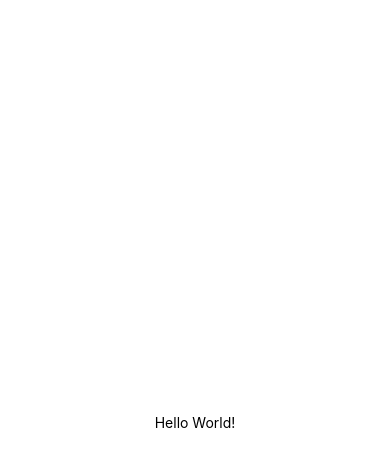
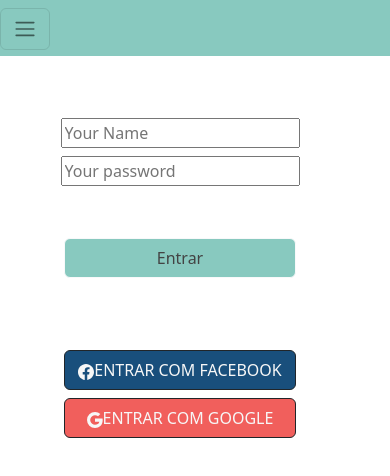
Before and after one commit to lucas-nobrega/meau, a React Native app: screen / in a window 390 px wide. Shown: the top 476 px of the page. Built offline with nearby package versions, Linux system fonts and the light colour scheme.

Commit message:
Primeira tela de login

```diff
--- a/App.js
+++ b/App.js
@@ -1,20 +1,29 @@
-import { StatusBar } from 'expo-status-bar';
+// Impot bootstrap
+import 'bootstrap/dist/css/bootstrap.css';
+
+import { BrowserRouter, Route, Routes } from 'react-router-dom';
 import { StyleSheet, Text, View } from 'react-native';
+
+import Login from './componentes/Login';
+import Home from './componentes/Home';
 
 export default function App() {
   return (
-    <View style={styles.container}>
-      <Text>Hello World!</Text>
-      <StatusBar style="auto" />
-    </View>
+    <BrowserRouter>
+      <View style={styles.container}>
+        <View>
+          <Routes>
+            <Route exact path="/" Component={Home}/>
+            <Route exact path="/login" Component={Login}/>
+          </Routes>
+        </View>
+      </View>
+    </BrowserRouter>
   );
 }
 
 const styles = StyleSheet.create({
   container: {
-    flex: 1,
     backgroundColor: '#fff',
-    alignItems: 'center',
-    justifyContent: 'center',
   },
 });
--- a/app.json
+++ b/app.json
@@ -1,7 +1,7 @@
 {
   "expo": {
-    "name": "Meau",
-    "slug": "Meau",
+    "name": "reactLogin",
+    "slug": "reactLogin",
     "version": "1.0.0",
     "orientation": "portrait",
     "icon": "./assets/icon.png",
--- /dev/null
+++ b/componentes/Home.js
@@ -0,0 +1,22 @@
+import { StyleSheet } from 'react-native';
+import React, { Component } from "react";
+import Navbar from "./Navbar";
+import LoginForm from "./LoginForm";
+
+export default class Home extends Component {
+    render() {
+        return (
+            <div className=".container-lg" style={login_styles.page}>
+                <Navbar />
+                <LoginForm />
+            </div>
+
+        )
+    }
+}
+
+const login_styles = StyleSheet.create({
+    page: {
+        backgroundColor: '#88c9bf',
+    },
+});
--- /dev/null
+++ b/componentes/Login.js
@@ -0,0 +1,40 @@
+import Home from "./Home";
+
+export default function Login({}) {
+  return (
+      <div className='Login'>
+        <nav className='navbar navbar-expand navbar-light fixed-top'>
+          <div className='container'>
+            <a href='' className='navbar-brand'>Home</a>
+            <div className='collapse navbar-collapse'>
+              <ul className='navbar-nav ml-auto'>
+                <li className='nav-item'>
+                  <a href='' className='nav-link'>Login</a>
+                </li>
+                <li className='nav-item'>
+                  <a href='' className='nav-link'>Sign up</a>
+                </li>
+              </ul>
+            </div>
+          </div>
+        </nav>
+
+        <div className="auth-wrapper">
+          <div className="auth-inner">
+            <Home />
+          </div>
+        </div>
+      </div>
+  );
+}
+
+//const styles = StyleSheet.create({
+//    buttonContainer:{
+//        width: 320,
+//        height: 68,
+//        marginHorizontal: 20,
+//        alignItems: 'center',
+//        justifyContent: 'center',
+//        padding: 3,
+//    },
+//});
--- /dev/null
+++ b/componentes/LoginForm.js
@@ -0,0 +1,83 @@
+import { StyleSheet } from 'react-native';
+
+export default function LoginForm({}) {
+    return (
+        <div style={login_styles.div}>
+            <div className="form-group" style={login_styles.inputName}>
+                <input type="text" placeholder="Your Name" required  />
+            </div>
+            <div className="form-group" style={login_styles.inputPassword}>
+                <input type="password" placeholder="Your password" required  />
+            </div>
+
+            <div style={login_styles.divLogin}>
+                <button type="submit" className="btn btn-light" style={login_styles.loginButton}>Entrar</button>
+            </div>
+
+            <div style={login_styles.divFacebook}>
+                <button type="button" className="btn btn-outline-dark" style={login_styles.facebookButton}>
+                <svg xmlns="http://www.w3.org/2000/svg" width="16" height="16" fill="currentColor" className="bi bi-facebook" viewBox="0 0 16 16">
+                    <path d="M16 8.049c0-4.446-3.582-8.05-8-8.05C3.58 0-.002 3.603-.002 8.05c0 4.017 2.926 7.347 6.75 7.951v-5.625h-2.03V8.05H6.75V6.275c0-2.017 1.195-3.131 3.022-3.131.876 0 1.791.157 1.791.157v1.98h-1.009c-.993 0-1.303.621-1.303 1.258v1.51h2.218l-.354 2.326H9.25V16c3.824-.604 6.75-3.934 6.75-7.951z"/>
+                </svg>
+                    ENTRAR COM FACEBOOK
+                </button>
+            </div>
+
+            <div>
+                <button type="button" className="btn btn-outline-dark" style={login_styles.googleButton}>
+                    <svg xmlns="http://www.w3.org/2000/svg" width="16" height="16" fill="currentColor" class="bi bi-google" viewBox="0 0 16 16">
+                        <path d="M15.545 6.558a9.42 9.42 0 0 1 .139 1.626c0 2.434-.87 4.492-2.384 5.885h.002C11.978 15.292 10.158 16 8 16A8 8 0 1 1 8 0a7.689 7.689 0 0 1 5.352 2.082l-2.284 2.284A4.347 4.347 0 0 0 8 3.166c-2.087 0-3.86 1.408-4.492 3.304a4.792 4.792 0 0 0 0 3.063h.003c.635 1.893 2.405 3.301 4.492 3.301 1.078 0 2.004-.276 2.722-.764h-.003a3.702 3.702 0 0 0 1.599-2.431H8v-3.08h7.545z"/>
+                    </svg>
+                        ENTRAR COM GOOGLE
+                </button>
+            </div>
+
+        </div>
+    );
+}
+
+const login_styles = StyleSheet.create({
+    div: {
+        width: 360,
+        height: 56,
+        paddingTop: 54,
+        textAlign: "center"
+    },
+    inputName: {
+        paddingTop: 64,
+        paddingBottom: 20,
+        style: "Roboto Regular",
+        color: '#575756',
+        paddingBottom: 8,
+    },
+    inputPassword: {
+        style: "Roboto Regular",
+        color: '#575756',
+        size: 14,
+        paddingBottom: 52,
+    },
+    loginButton: {
+        backgroundColor: '#88c9bf',
+        width: 232,
+        height: 40,
+        color: '#434343',
+    },
+    facebookButton: {
+        backgroundColor: '#194f7c',
+        width: 232,
+        height: 40,
+        color: '#f7f7f7',
+    },
+    googleButton: {
+        backgroundColor: '#f15f5c',
+        width: 232,
+        height: 40,
+        color: '#f7f7f7',
+    },
+    divLogin: {
+        paddingBottom: 72,
+    },
+    divFacebook: {
+        paddingBottom: 8,
+    },
+});
--- /dev/null
+++ b/componentes/Navbar.js
@@ -0,0 +1,31 @@
+import { StyleSheet } from 'react-native';
+
+export default function Navbar({}) {
+    return (
+        <div className="pos-f-t">
+            <nav className="navbar fixed-top" style={navbar_styles.navbar}>
+                <button className="navbar-toggler" type="button">
+                <span className="navbar-toggler-icon" style={navbar_styles.icon}></span>
+                </button>
+            </nav>
+        </div>
+    );
+}
+
+const navbar_styles = StyleSheet.create({
+    navbar: {
+        width: 360,
+        height: 56,
+        backgroundColor: '#88c9bf',
+        marginBottom: 60,
+
+    },
+    icon: {
+        width: 24,
+        height: 24,
+        fontSize: 15,
+        paddingLeft: 16,
+        paddingTop: 16,
+        paddingBottom: 16,
+    },
+});
```
Also changed, not shown: componentes/Input.js (added, +25 -0 lines), package.json (+6 -4 lines), 2 other files (tests, documents, lock files or other folders).
